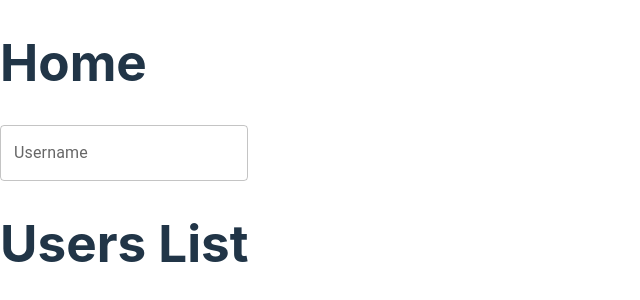
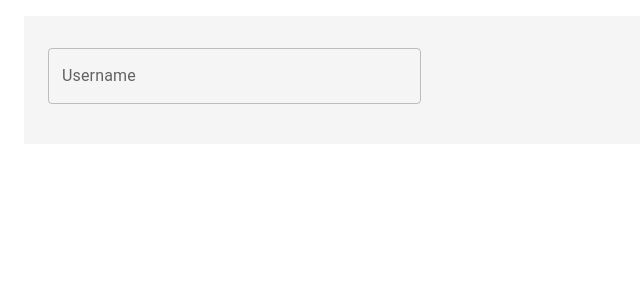
Before and after one commit to lukasss88/GitFinder, a React (Vite) app: page / in a window 1280 px wide. Shown: the top 300 px of the page, without its empty margins (0-640 px from the left). Built offline with nearby package versions, Linux system fonts and the light colour scheme.

Commit message:
style components

```diff
--- a/src/App.tsx
+++ b/src/App.tsx
@@ -2,6 +2,7 @@ import {BrowserRouter, Route, Routes} from "react-router";
 import './App.css'
 import Home from "./pages/Home.tsx";
 import {QueryClient, QueryClientProvider} from "@tanstack/react-query";
+import { Container } from "@mui/material";
 
 const queryClient = new QueryClient();
 
@@ -9,11 +10,11 @@ function App() {
   return (
     <QueryClientProvider client={queryClient}>
       <BrowserRouter>
-        <div className="container">
+          <Container sx={{ p: 4, m: 2, bgcolor: "grey.100" }}>
             <Routes>
                 <Route path="/" element={<Home />} />
             </Routes>
-        </div>
+          </Container>
       </BrowserRouter>
     </QueryClientProvider>
   )
--- a/src/components/SearchBar.tsx
+++ b/src/components/SearchBar.tsx
@@ -8,7 +8,7 @@ export default function SearchBar({onSearch}: {onSearch: (query: string) => void
         register,
         watch
     } = useForm<{query: string}>();
-    const debouncedQuery = useDebounce(watch("query"), 2000);
+    const debouncedQuery = useDebounce(watch("query"), 500);
 
     useEffect(() => {
         console.log(debouncedQuery);
@@ -16,13 +16,12 @@ export default function SearchBar({onSearch}: {onSearch: (query: string) => void
     }, [debouncedQuery]);
 
     return (
-        <div>
             <TextField
+                sx={{ width: "100%" }}
                 id="outlined-controlled"
                 label="Username"
                 placeholder="Search..."
                 {...register("query")}
             />
-        </div>
     );
 };
--- /dev/null
+++ b/src/components/UserCard.tsx
@@ -0,0 +1,32 @@
+import { Card, CardActions, CardContent, CardMedia, Link, Typography } from "@mui/material";
+import {User} from "../model/User.ts";
+
+export default function UserCard({ user }: { user: User}) {
+    return (
+        <Card sx={{ minWidth: 275, display: 'flex', p: 4, m: 2, alignItems: 'center' }}>
+            <CardMedia
+                sx={{
+                    width: 90,
+                    height: 90,
+                    borderRadius: "50%",
+                    marginRight: 2,
+                }}
+                image={user.avatar_url}
+                title="green iguana"
+            />
+            <CardContent sx={{ height: '100%',  display: 'inline-flex' }}>
+                <Typography variant="h5" component="div">
+                    {user.login}
+                </Typography>
+            </CardContent>
+            <CardActions sx={{ display: 'flex', justifyContent: 'flex-end' }}>
+                <Link
+                    href={user.html_url}
+                    target="_blank"
+                >
+                    See more
+                </Link>
+            </CardActions>
+        </Card>
+    );
+};
--- a/src/components/UsersList.tsx
+++ b/src/components/UsersList.tsx
@@ -1,24 +1,39 @@
-import { Skeleton } from "@mui/material";
+import {Box, Skeleton, Typography} from "@mui/material";
 import {useGithubUsers} from "../hooks/useGithubUsers.ts";
+import UserCard from "./UserCard.tsx";
 
 export default function UsersList({query}: {query: string}) {
     const {data: users, isLoading, isError} = useGithubUsers(query)
 
-    if (isLoading) return (
-        <Skeleton variant="circular">
-            <div>Loading..</div>
-        </Skeleton>
-    );
-    if (isError) return <p>Error fetching users</p>;
+    if (isLoading) {
+        return (
+            <Box sx={{ display: "flex", flexDirection: "column", gap: 2 }}>
+                {[...Array(5)].map((_, index) => (
+                    <Skeleton key={index} variant="rectangular" height={80} sx={{ borderRadius: 2 }} />
+                ))}
+            </Box>
+        );
+    }
+
+    if (isError) return <Typography color="error">Error fetching users</Typography>;
+
+    if (!users || users.length === 0) {
+        return (
+            <Box sx={{ textAlign: "center", p: 4 }}>
+                <Typography variant="h6" color="text.secondary">
+
+                </Typography>
+            </Box>
+        );
+    }
 
     return (
-        <div>
-            <h1>Users List</h1>
+        <Box sx={{ flexGrow: 1 }}>
             <ul>
-                {users && users.map(user => (
-                    <li key={user.id}>{user.login}</li>
+                {users && users.length && users.map(user => (
+                    <UserCard key={user.id} user={user}/>
                 ))}
             </ul>
-        </div>
+        </Box>
     )
 };
--- a/src/index.css
+++ b/src/index.css
@@ -20,13 +20,6 @@ a {
 }
 a:hover {
   color: #535bf2;
-}
-
-body {
-  margin: 0;
-  display: flex;
-  place-items: center;
-  min-width: 320px;
 }
 
 h1 {
--- a/src/pages/Home.tsx
+++ b/src/pages/Home.tsx
@@ -1,17 +1,19 @@
 import { useState } from "react";
 import SearchBar from "../components/SearchBar.tsx";
-import UsersList from "../components/usersList.tsx";
+import UsersList from "../components/UsersList.tsx";
+import Grid from '@mui/material/Grid2';
 
 export default function Home() {
     const [searchQuery, setSearchQuery] = useState('');
 
     return (
-        <div>
-            <h1>Home</h1>
-            <SearchBar  onSearch={setSearchQuery}/>
-            <div>
+        <Grid container spacing={2}>
+            <Grid size={4}>
+                <SearchBar  onSearch={setSearchQuery}/>
+            </Grid>
+            <Grid size={8}>
                 <UsersList query={searchQuery} />
-            </div>
-        </div>
+            </Grid>
+        </Grid>
     );
 }
```
